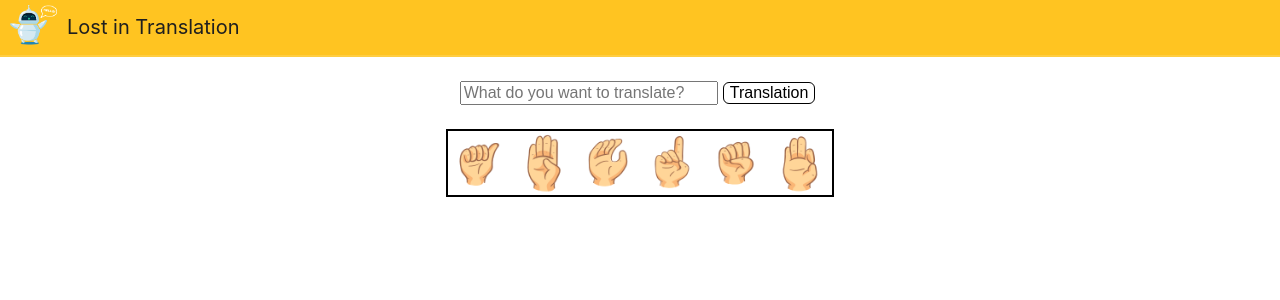
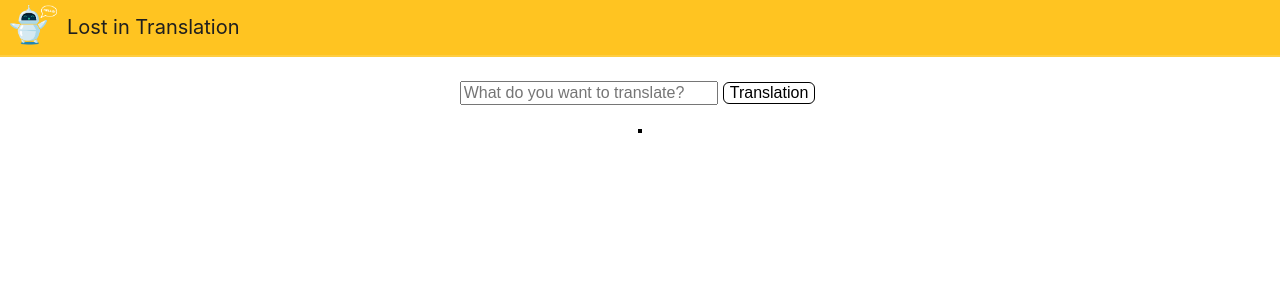
Before and after one commit to andreahn/lost-in-translation, a React (Create React App) app: page /translation in a window 1280 px wide. Shown: the top 300 px of the page. Built offline with nearby package versions, Linux system fonts and the light colour scheme; sample sign-in values are in the browser's storage.

Commit message:
FIX: Attempt to save/fetch translation to/from state

```diff
--- a/src/Components/TranslationOutput.js
+++ b/src/Components/TranslationOutput.js
@@ -1,12 +1,11 @@
+import { useState } from "react";
+
 const TranslationOutput = () => {
+    const [translations, setTranslations] = useState([])
+
     return (
         <div id="translation">
-            <img src={require("../assets/individial_signs/a.png")} alt="translation"/>
-            <img src={require("../assets/individial_signs/b.png")} alt="translation" />
-            <img src={require("../assets/individial_signs/c.png")} alt="translation" />
-            <img src={require("../assets/individial_signs/d.png")} alt="translation" />
-            <img src={require("../assets/individial_signs/e.png")} alt="translation" />
-            <img src={require("../assets/individial_signs/f.png")} alt="translation" />
+            {translations}
         </div>
     )
 }
--- a/src/Components/Views/TranslationPage.js
+++ b/src/Components/Views/TranslationPage.js
@@ -27,9 +27,9 @@ const TranslationPage = () => {
   const handleTranslation = (event) => {
     event.preventDefault()
     let translationArray = translationInput.split("");
-    for(let i = 0; i < translationArray.length; i++) {
-
-    }
+    //console.log(translationArray.map((letter) => <img src={require(`../../assets/individial_signs/${letter}.png`)} alt={letter}/>))
+    setTranslations(translationArray.map((letter) => <img src={require(`../../assets/individial_signs/${letter}.png`)} alt={letter}/>))
+    console.log(translations);
   }
 
   // Handle input
```
